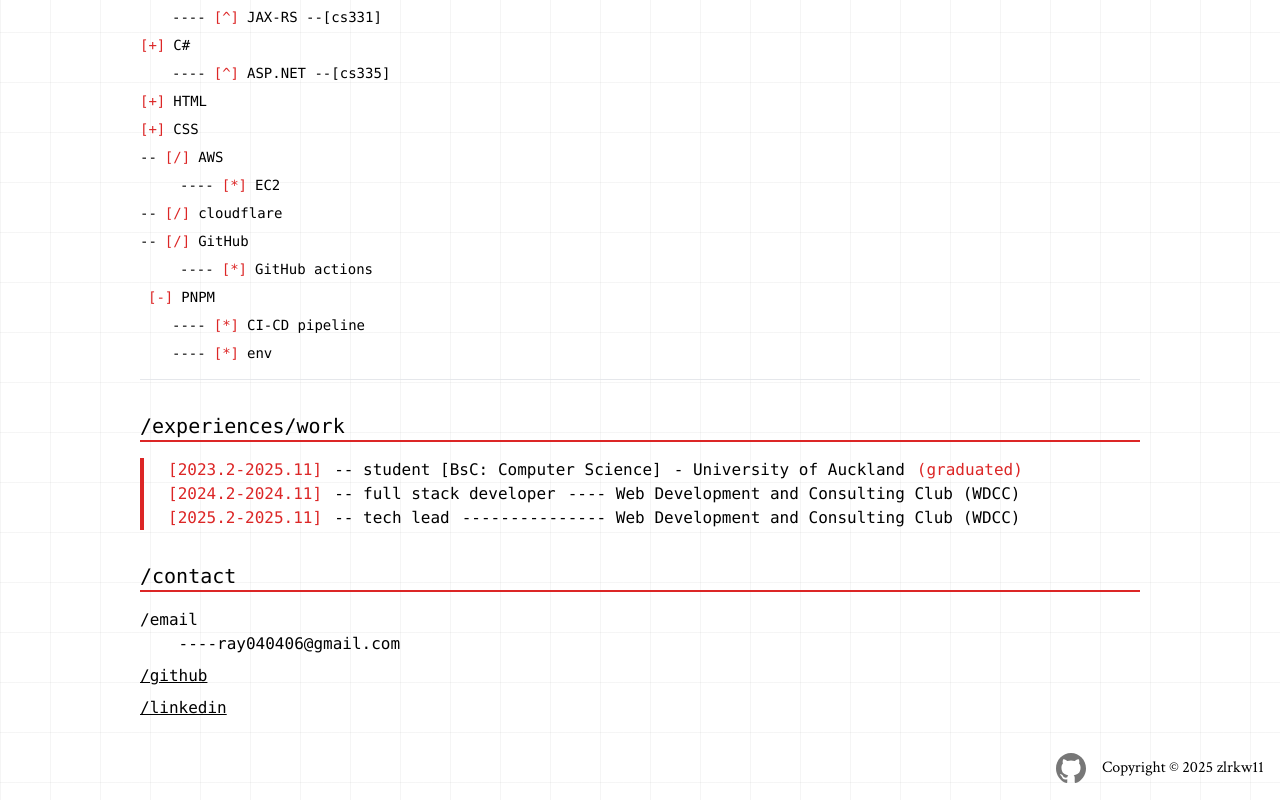
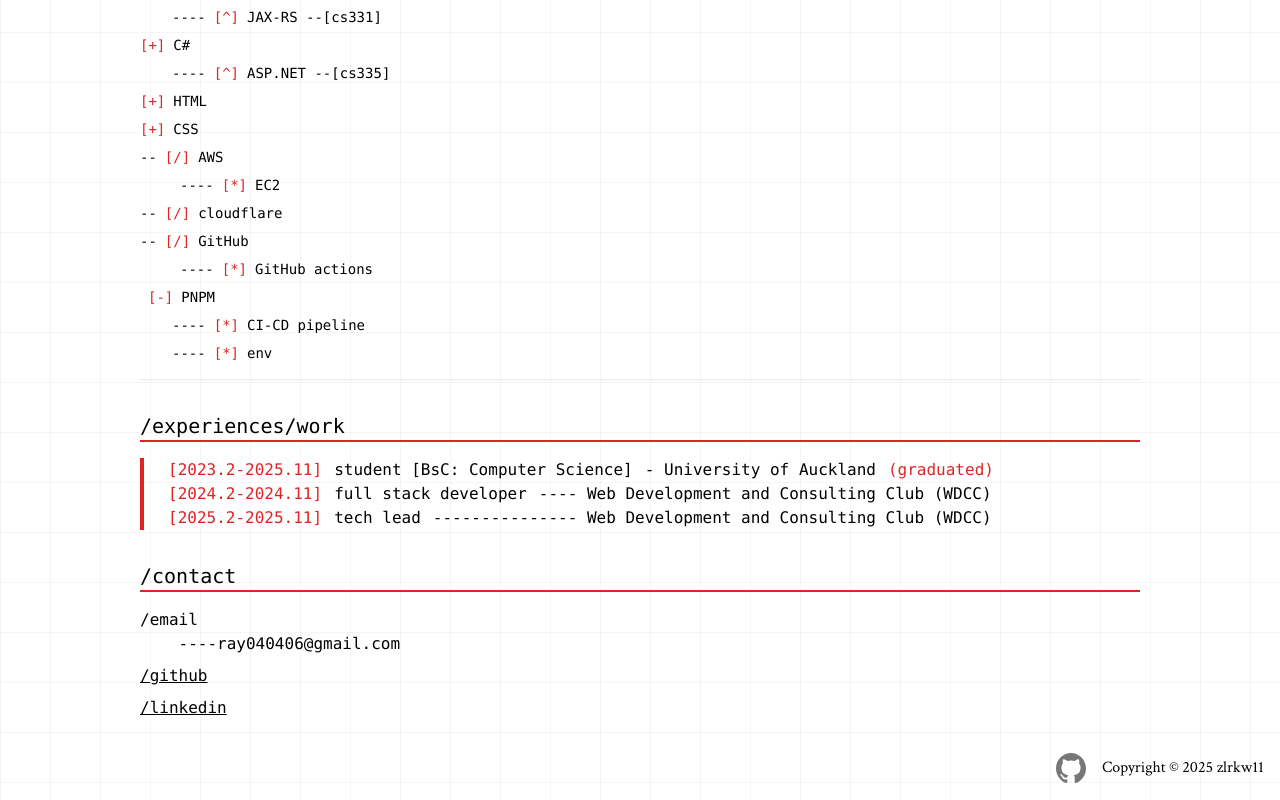
Before and after one commit to zlrkw11/zl-v2, a Next.js app: page / in a window 1280 px wide. Shown: the part 1068-1868 px from the top of the page. Built offline with nearby package versions, Linux system fonts and the light colour scheme.

Commit message:
feat: removed excessive lines

```diff
--- a/app/page.tsx
+++ b/app/page.tsx
@@ -349,9 +349,9 @@
             <div className="flex flex-col gap-4 font-mono">
               <p className="text-gray-700 dark:text-gray-300"></p>
               <ul className="flex flex-col border-l-4 border-red-600 pl-6 dark:text-neutral-300">
-                <li className="flex items-center gap-3">
+                <li className="md:flex items-center gap-3">
                   <span className="text-red-600 ">[2023.2-2025.11]</span>
-                  <span>-- student [BsC: Computer Science]</span>
+                  <span>student [BsC: Computer Science]</span>
                   <span>- University of Auckland</span>
                   <span className="text-red-600">(graduated)</span>
                 </li>{" "}
@@ -359,14 +359,14 @@
                   <span className="text-red-600 font-mono">
                     [2024.2-2024.11]
                   </span>
-                  <span>-- full stack developer</span>{" "}
+                  <span>full stack developer</span>{" "}
                   <span>---- Web Development and Consulting Club (WDCC)</span>
                 </li>
                 <li className="flex items-center gap-3">
                   <span className="text-red-600 font-mono">
                     [2025.2-2025.11]
                   </span>
-                  <span>-- tech lead</span>
+                  <span>tech lead</span>
                   <span>
                     --------------- Web Development and Consulting Club (WDCC)
                   </span>
```
